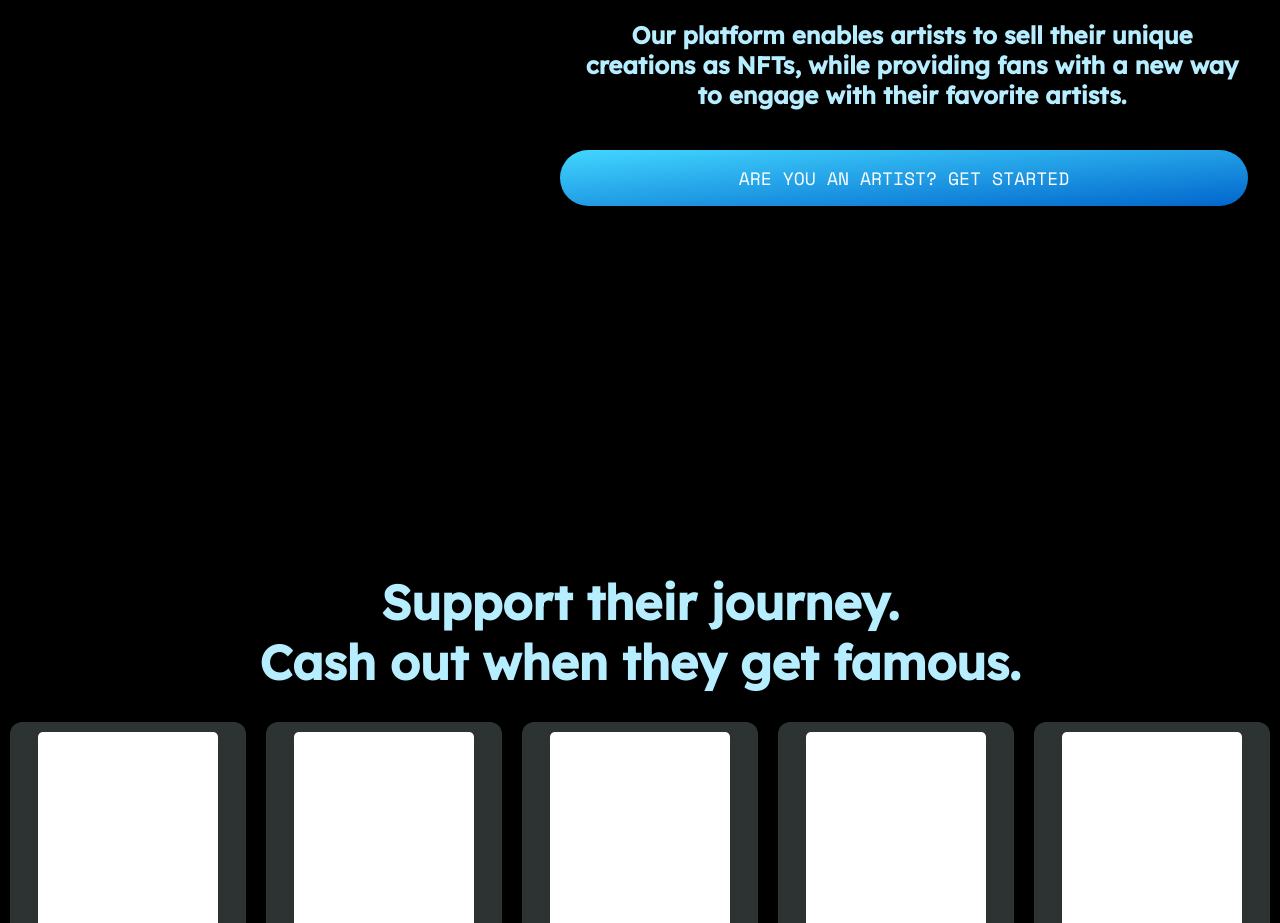
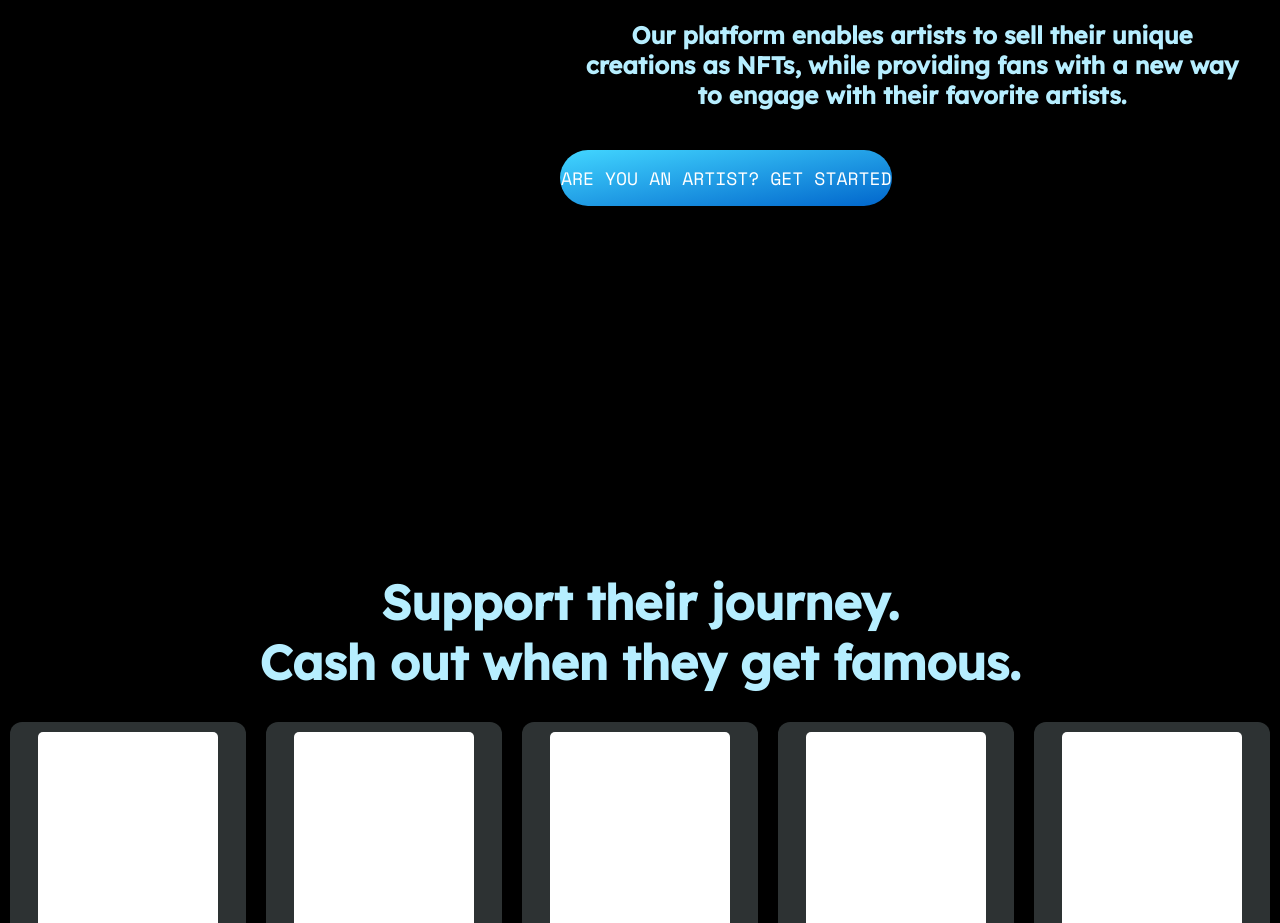
Before and after one commit to musicmint/MusicMint, a Next.js app in the folder musicmint/: page / in a window 1280 px wide. Shown: the part 1140-2063 px from the top of the page. Built offline with nearby package versions, Linux system fonts and the light colour scheme.

Commit message:
link artist registeration button

```diff
--- a/musicmint/pages/auth.tsx
+++ b/musicmint/pages/auth.tsx
@@ -44,7 +44,11 @@ const AuthPage = () => {
         if (isAuthorized) {
             router.push('/profile')
         }
-    }, [])
+
+        if (router.query.tab == "register") {
+          switchTab()
+        }
+    }, [router.query])
 
 
 // MetaMask Login/Connect
--- a/musicmint/pages/index.tsx
+++ b/musicmint/pages/index.tsx
@@ -67,7 +67,10 @@ export default function Home(nft, marketplace) {
               Our platform enables artists to sell their unique creations as NFTs, while providing fans with a new way to engage with
               their favorite artists.
             </p>
-            <button className={styles.getStarted}>ARE YOU AN ARTIST? GET STARTED</button>
+            <Link href={{
+            pathname: '/auth',
+            query: { tab: 'register' },
+          }}><div className={styles.getStarted}>ARE YOU AN ARTIST? GET STARTED</div></Link>
           </div>
         </section>
 
```
